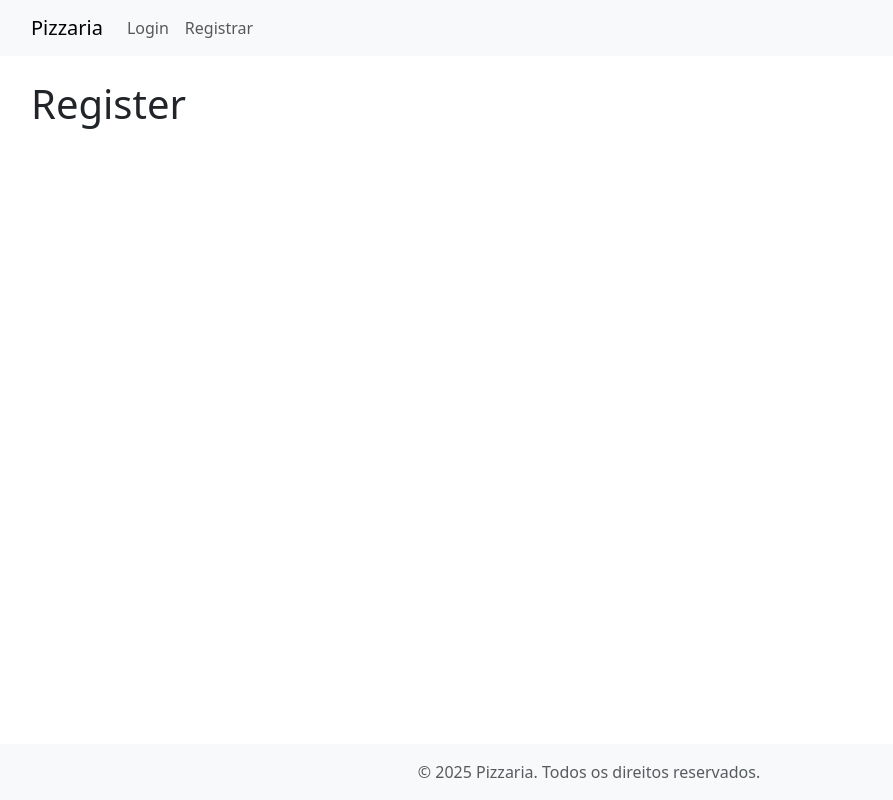
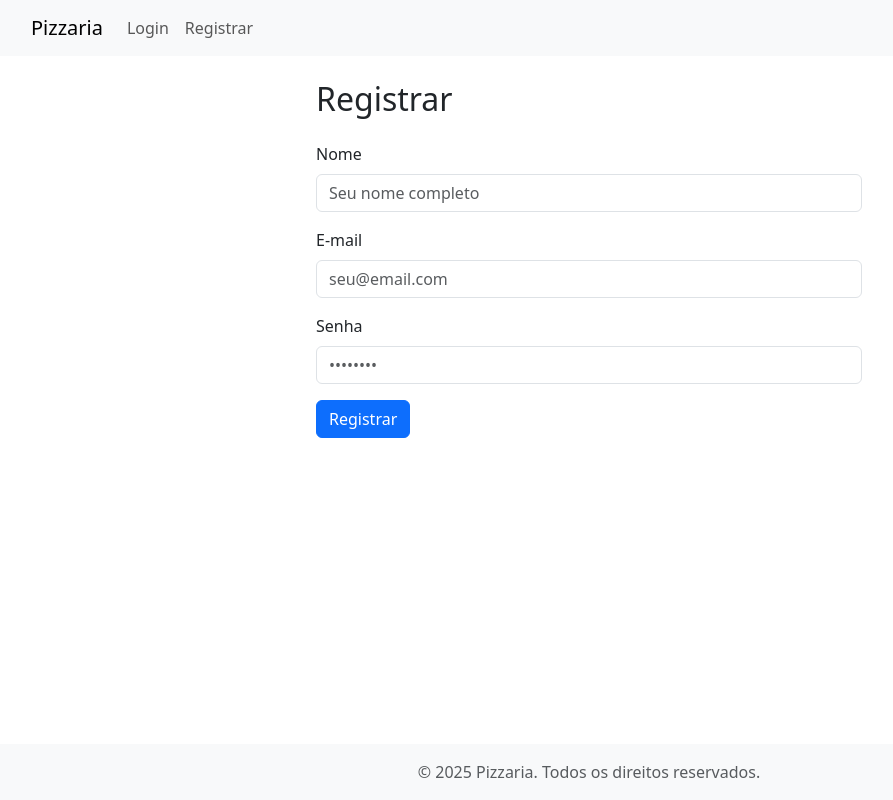
Before and after one commit to GustavoBeckSilva/pizzaria-project, a React (Create React App) app in the folder frontend/pizzaria-pwa/: page /register in a window 1280 px wide. Shown: the whole page, without its empty margins (51-944 px from the left). Built offline with nearby package versions, Linux system fonts and the light colour scheme.

Commit message:
feat(frontend): Implementa páginas de registro e login e componentes de formulário reutilizáveis

```diff
--- /dev/null
+++ b/frontend/pizzaria-pwa/src/components/Button.jsx
@@ -0,0 +1,16 @@
+import React from 'react';
+
+function Button({ type = "button", onClick, children, className = '', disabled = false }) {
+  return (
+    <button
+      type={type}
+      onClick={onClick}
+      className={`btn btn-primary ${className}`}
+      disabled={disabled}
+    >
+      {children}
+    </button>
+  );
+}
+
+export default Button;
--- /dev/null
+++ b/frontend/pizzaria-pwa/src/components/FormInput.jsx
@@ -0,0 +1,21 @@
+import React from 'react';
+
+function FormInput({ label, type = "text", name, value, onChange, placeholder, error }) {
+  return (
+    <div className="mb-3">
+      <label htmlFor={name} className="form-label">{label}</label>
+      <input
+        id={name}
+        name={name}
+        type={type}
+        className={`form-control ${error ? 'is-invalid' : ''}`}
+        value={value}
+        onChange={onChange}
+        placeholder={placeholder}
+      />
+      {error && <div className="invalid-feedback">{error}</div>}
+    </div>
+  );
+}
+
+export default FormInput;
--- a/frontend/pizzaria-pwa/src/pages/Auth/LoginPage.jsx
+++ b/frontend/pizzaria-pwa/src/pages/Auth/LoginPage.jsx
@@ -1,2 +1,72 @@
-import React from 'react';
-export default function LoginPage() { return <h1>Login</h1>; }
+import React, { useState, useContext } from 'react';
+import { useNavigate } from 'react-router-dom';
+import FormInput from '../../components/FormInput';
+import Button from '../../components/Button';
+import * as authService from '../../services/auth';
+import { AutenticacaoContext } from '../../context/AutenticacaoContext';
+import { PAPEIS } from '../../utils/constantes';
+
+export default function LoginPage() {
+  const [form, setForm] = useState({ email: '', senha: '' });
+  const [erro, setErro] = useState('');
+  const [carregando, setCarregando] = useState(false);
+  const { fazerLogin } = useContext(AutenticacaoContext);
+  const navigate = useNavigate();
+
+  function handleChange(e) {
+    setForm({ ...form, [e.target.name]: e.target.value });
+  }
+
+  async function handleSubmit(e) {
+    e.preventDefault();
+    setErro('');
+    setCarregando(true);
+    try {
+      const { user, token } = await authService.login(form);
+      fazerLogin(user, token);
+      // redireciona conforme papel
+      if (user.tipo_usuario === PAPEIS.CLIENTE) {
+        navigate('/cliente/menu', { replace: true });
+      } else if (user.tipo_usuario === PAPEIS.PIZZAIOTO) {
+        navigate('/pizzaiolo/pedidos', { replace: true });
+      } else {
+        navigate('/', { replace: true });
+      }
+    } catch (err) {
+      const msg = err.response?.data?.error || 'Erro ao fazer login';
+      setErro(msg);
+    } finally {
+      setCarregando(false);
+    }
+  }
+
+  return (
+    <div className="row justify-content-center">
+      <div className="col-md-6">
+        <h2 className="mb-4">Login</h2>
+        {erro && <div className="alert alert-danger">{erro}</div>}
+        <form onSubmit={handleSubmit}>
+          <FormInput
+            label="E‑mail"
+            name="email"
+            type="email"
+            value={form.email}
+            onChange={handleChange}
+            placeholder="seu@email.com"
+          />
+          <FormInput
+            label="Senha"
+            name="senha"
+            type="password"
+            value={form.senha}
+            onChange={handleChange}
+            placeholder="••••••••"
+          />
+          <Button type="submit" disabled={carregando}>
+            {carregando ? 'Entrando...' : 'Entrar'}
+          </Button>
+        </form>
+      </div>
+    </div>
+  );
+}
--- a/frontend/pizzaria-pwa/src/pages/Auth/RegisterPage.jsx
+++ b/frontend/pizzaria-pwa/src/pages/Auth/RegisterPage.jsx
@@ -1,2 +1,78 @@
-import React from 'react';
-export default function RegisterPage() { return <h1>Register</h1>; }
+import React, { useState, useContext } from 'react';
+import { useNavigate } from 'react-router-dom';
+import FormInput from '../../components/FormInput';
+import Button from '../../components/Button';
+import * as authService from '../../services/auth';
+import { AutenticacaoContext } from '../../context/AutenticacaoContext';
+import { PAPEIS } from '../../utils/constantes';
+
+export default function RegisterPage() {
+  const [form, setForm] = useState({
+    nome: '',
+    email: '',
+    senha: '',
+  });
+  const [erro, setErro] = useState('');
+  const [carregando, setCarregando] = useState(false);
+  const { fazerLogin } = useContext(AutenticacaoContext);
+  const navigate = useNavigate();
+
+  function handleChange(e) {
+    setForm({ ...form, [e.target.name]: e.target.value });
+  }
+
+  async function handleSubmit(e) {
+    e.preventDefault();
+    setErro('');
+    setCarregando(true);
+    try {
+      // tipo_usuario fixo como CLIENTE na UI
+      const dadosRegistro = { ...form, tipo_usuario: PAPEIS.CLIENTE };
+      const { user, token } = await authService.register(dadosRegistro);
+      fazerLogin(user, token);
+      navigate('/cliente/menu', { replace: true });
+    } catch (err) {
+      const msg = err.response?.data?.error || 'Erro ao registrar';
+      setErro(msg);
+    } finally {
+      setCarregando(false);
+    }
+  }
+
+  return (
+    <div className="row justify-content-center">
+      <div className="col-md-6">
+        <h2 className="mb-4">Registrar</h2>
+        {erro && <div className="alert alert-danger">{erro}</div>}
+        <form onSubmit={handleSubmit}>
+          <FormInput
+            label="Nome"
+            name="nome"
+            value={form.nome}
+            onChange={handleChange}
+            placeholder="Seu nome completo"
+          />
+          <FormInput
+            label="E‑mail"
+            name="email"
+            type="email"
+            value={form.email}
+            onChange={handleChange}
+            placeholder="seu@email.com"
+          />
+          <FormInput
+            label="Senha"
+            name="senha"
+            type="password"
+            value={form.senha}
+            onChange={handleChange}
+            placeholder="••••••••"
+          />
+          <Button type="submit" disabled={carregando}>
+            {carregando ? 'Registrando...' : 'Registrar'}
+          </Button>
+        </form>
+      </div>
+    </div>
+  );
+}
--- /dev/null
+++ b/frontend/pizzaria-pwa/src/services/auth.js
@@ -0,0 +1,11 @@
+import api from './api';
+
+export const login = async (credenciais) => {
+  const response = await api.post('/auth/login', credenciais);
+  return response.data;
+};
+
+export const register = async (dados) => {
+  const response = await api.post('/auth/register', dados);
+  return response.data;
+};
```
Also changed, not shown: 1 other file (tests, documents, lock files or other folders).
